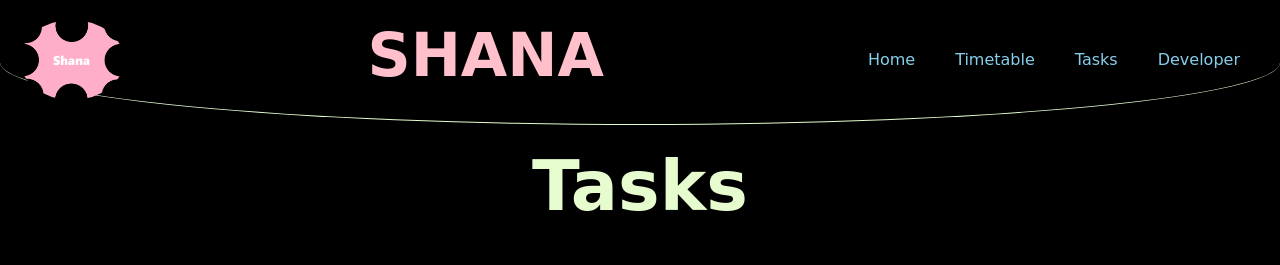
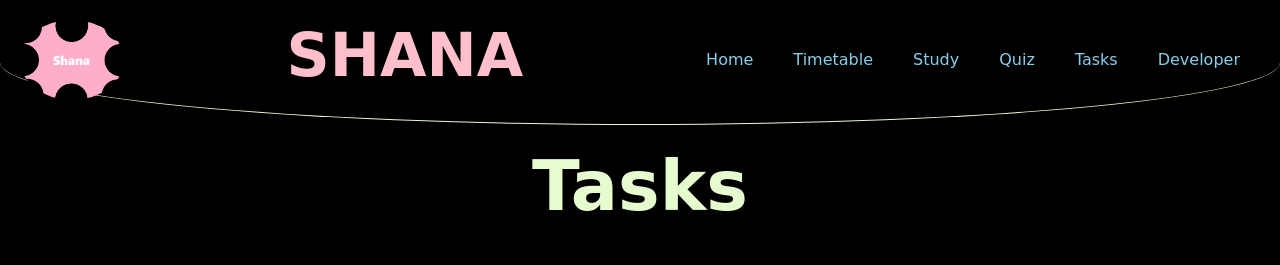
Before and after one commit to mechseiko/mechseiko.github.io, a plain HTML site: page Tasks.html in a window 1280 px wide. Shown: the top 265 px of the page. Drawn offline with Linux system fonts and the light colour scheme.

Commit message:
Navbar Updated

```diff
--- a/Tasks.html
+++ b/Tasks.html
@@ -100,6 +100,8 @@
                 <ul class="flex">
                     <li><a href="Index.html">Home</a></li>
                     <li><a href="Timetable.html">Timetable</a></li>
+                    <li><a href="Study.html">Study</a></li>
+                    <li><a href="Quiz.html">Quiz</a></li>
                     <li><a href="Tasks.html">Tasks</a></li>
                     <li><a target="_blank" href="https://wa.me/2348080296575">Developer</a></li>
                 </ul>
@@ -112,6 +114,8 @@
                 <ul class="flex">
                     <li><a href="Index.html">Home</a></li>
                     <li><a href="Timetable.html">Timetable</a></li>
+                    <li><a href="Study.html">Study</a></li>
+                    <li><a href="Quiz.html">Quiz</a></li>
                     <li><a href="Tasks.html">Tasks</a></li>
                     <li><a target="_blank" href="https://wa.me/2348080296575">Developer</a></li>
                 </ul>
```
Also changed, not shown: Timetable.html (+4 -0 lines), index.html (+4 -0 lines).
